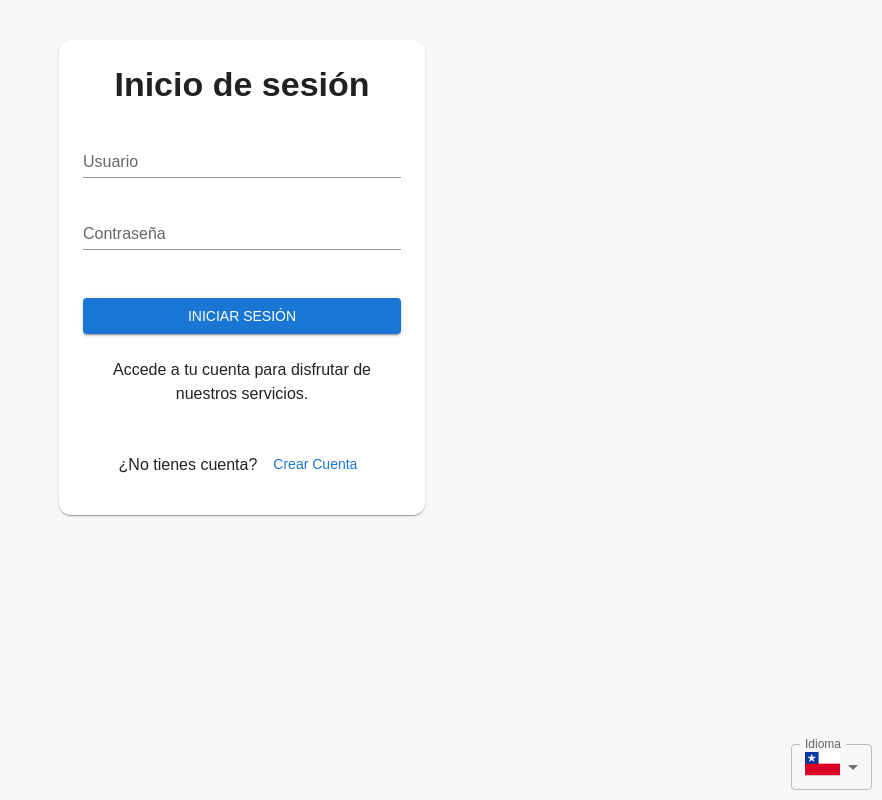
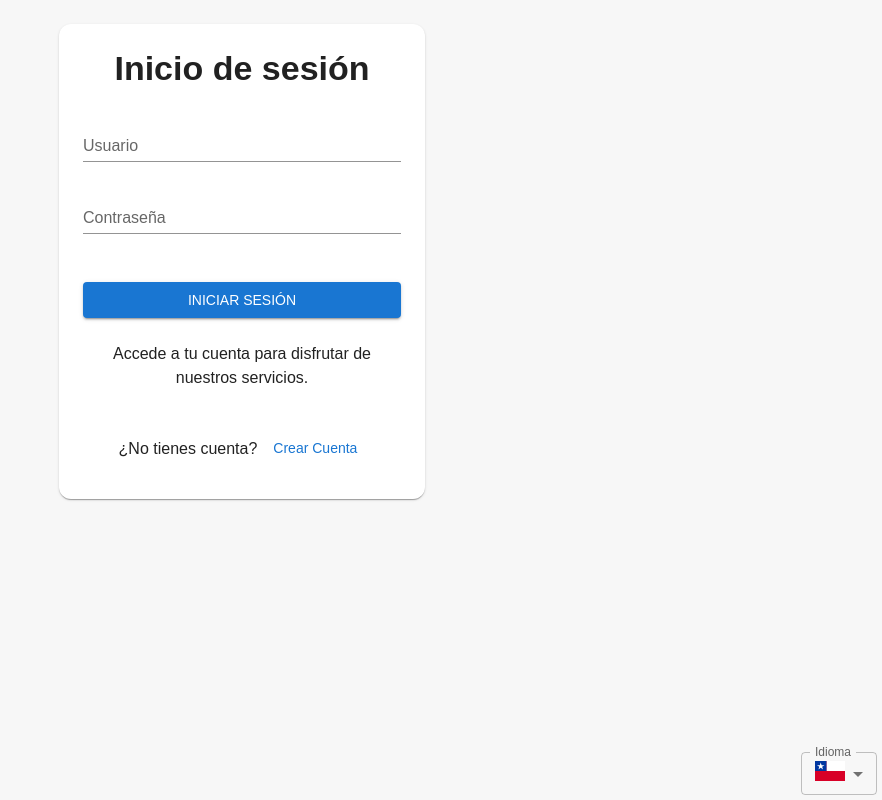
Before and after one commit to wladimeer/notes-app, a React (Vite) app in the folder frontend/: page /login in a window 1280 px wide. Shown: the whole page, without its empty margins (398-1280 px from the left). Built offline with nearby package versions, Linux system fonts and the light colour scheme; no server answers; a web font is replaced by a local one.

Commit message:
Styles modified on language switcher and app

```diff
--- a/frontend/src/App.css
+++ b/frontend/src/App.css
@@ -7,5 +7,5 @@ body {
 #root {
   max-width: 1280px;
   margin: 0 auto;
-  padding: 2rem;
+  padding: 1rem;
 }
--- a/frontend/src/components/LanguageSwitcher.tsx
+++ b/frontend/src/components/LanguageSwitcher.tsx
@@ -25,7 +25,7 @@ const LanguageSwitcher = () => {
   useEffect(loadLanguage, [loadLanguage])
 
   return (
-    <FormControl size="small" sx={{ position: 'absolute', bottom: 10, right: 10 }}>
+    <FormControl size="small" sx={{ position: 'absolute', bottom: 5, right: 5 }}>
       <InputLabel id="language-select-label">{translation('indicators.language')}</InputLabel>
       <Select
         id="language-select"
@@ -36,10 +36,10 @@ const LanguageSwitcher = () => {
         autoWidth
       >
         <MenuItem value={LANGUAGE_CODE.SPANISH}>
-          <CL title="Chile" width={35} />
+          <CL title="Chile" width={30} />
         </MenuItem>
         <MenuItem value={LANGUAGE_CODE.ENGLISH}>
-          <US title="United States" width={35} />
+          <US title="United States" width={30} />
         </MenuItem>
       </Select>
     </FormControl>
```
